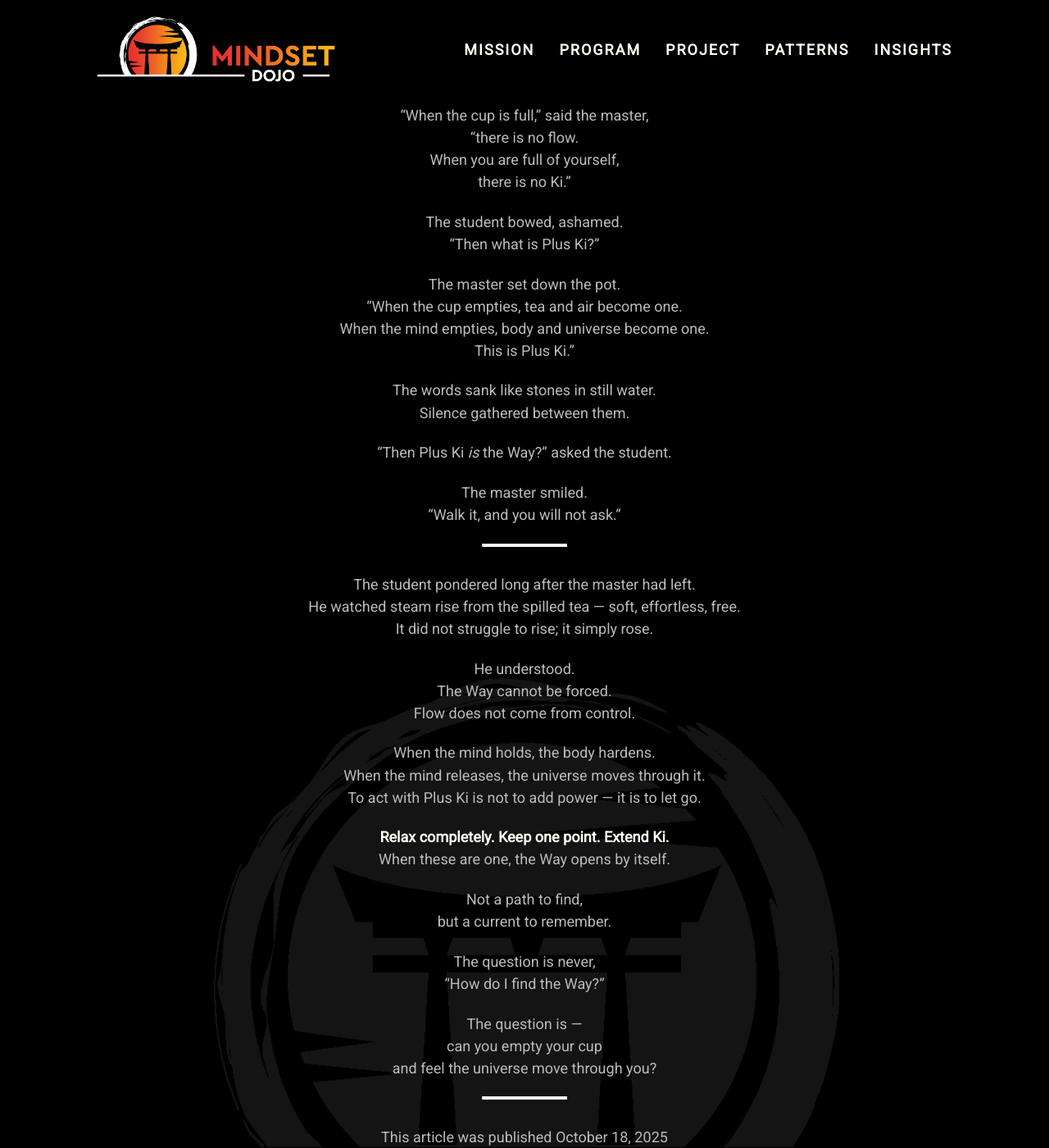
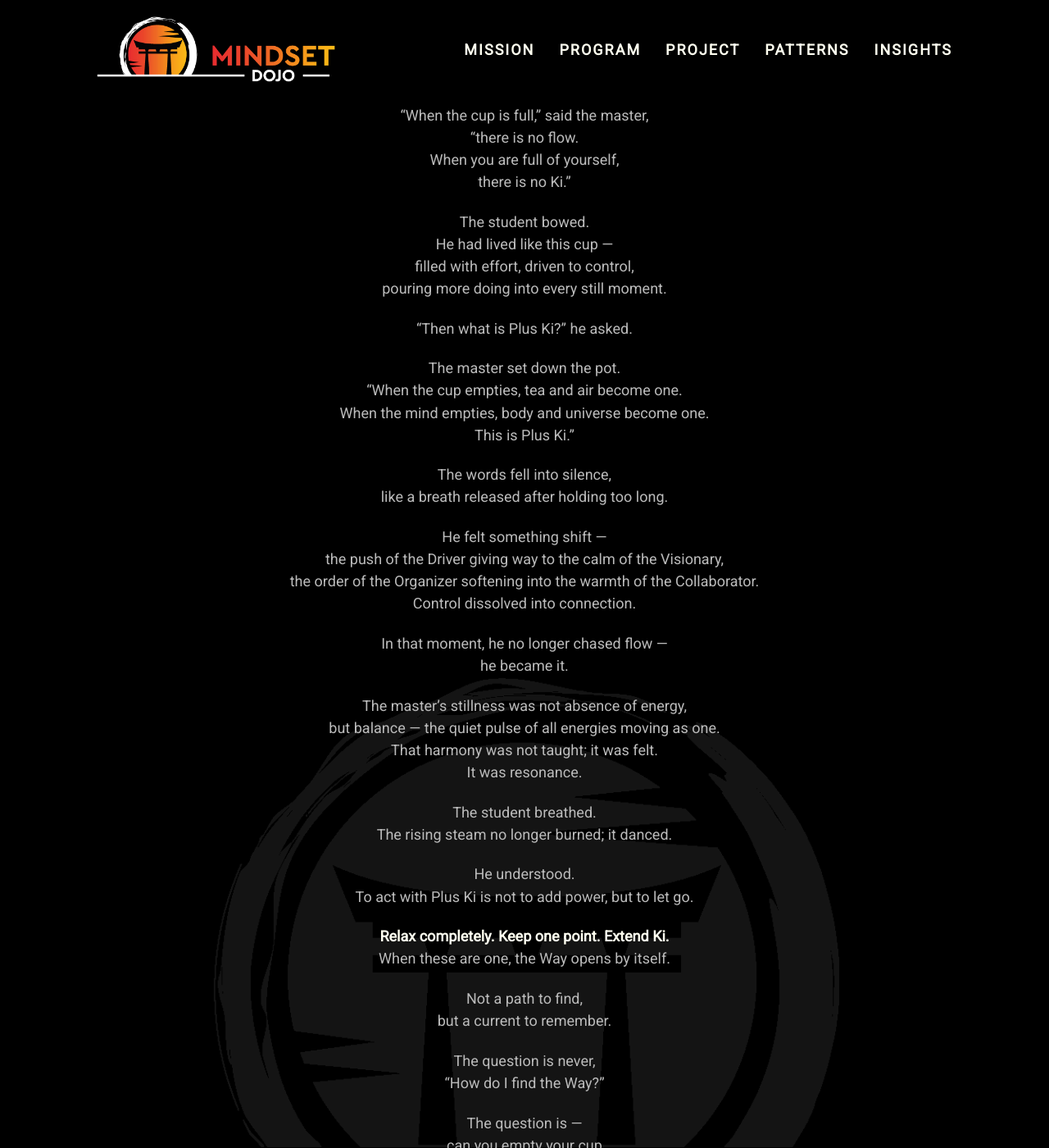
Before and after one commit to mindset-dojo/mindset-dojo.github.io, a Jekyll site: the page built from _insights/2025-10-18-way-of-plus-ki.md, in a window 1280 px wide and 1400 px high, scrolled down 282 px. Shown: the whole window at 82% size. Built offline with Jekyll 4.4.1, drawn with Linux system fonts in a browser that asks for light colours; some web fonts are replaced; some of the changed text lies outside the part shown.

Commit message:
refactor(way-of-plus-ki): weave in febi and resonance threads throughout story.

```diff
--- a/_insights/2025-10-18-way-of-plus-ki.md
+++ b/_insights/2025-10-18-way-of-plus-ki.md
@@ -22,35 +22,40 @@ Hot liquid spilled over the edge, scalding the student’s hand.
 When you are full of yourself,
 there is no Ki.”
 
-The student bowed, ashamed.
-“Then what is Plus Ki?”
+The student bowed.
+He had lived like this cup —
+filled with effort, driven to control,
+pouring more doing into every still moment.
+
+“Then what is Plus Ki?” he asked.
 
 The master set down the pot.
 “When the cup empties, tea and air become one.
 When the mind empties, body and universe become one.
 This is Plus Ki.”
 
-The words sank like stones in still water.
-Silence gathered between them.
+The words fell into silence,
+like a breath released after holding too long.
 
-“Then Plus Ki *is* the Way?” asked the student.
+He felt something shift —
+the push of the Driver giving way to the calm of the Visionary,
+the order of the Organizer softening into the warmth of the Collaborator.
+Control dissolved into connection.
 
-The master smiled.
-“Walk it, and you will not ask.”
+In that moment, he no longer chased flow —
+he became it.
 
----
+The master’s stillness was not absence of energy,
+but balance — the quiet pulse of all energies moving as one.
+That harmony was not taught; it was felt.
+It was resonance.
 
-The student pondered long after the master had left.
-He watched steam rise from the spilled tea — soft, effortless, free.
-It did not struggle to rise; it simply rose.
+The student breathed.
+The rising steam no longer burned; it danced.
 
 He understood.
-The Way cannot be forced.
-Flow does not come from control.
-
-When the mind holds, the body hardens.
-When the mind releases, the universe moves through it.
-To act with Plus Ki is not to add power — it is to let go.
+To act with Plus Ki is not to add power,
+but to let go.
 
 **Relax completely. Keep one point. Extend Ki.**
 When these are one, the Way opens by itself.
@@ -63,4 +68,4 @@ The question is never,
 
 The question is —
 can you empty your cup
-and feel the universe move through you?
+and let the universe move through you?
```
